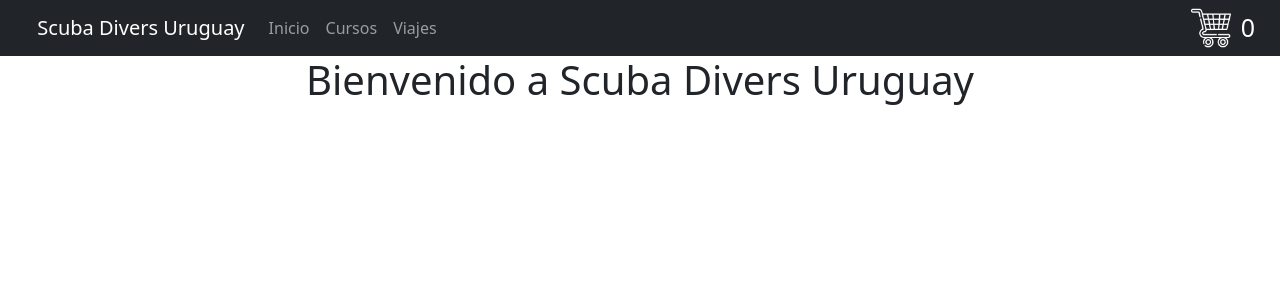
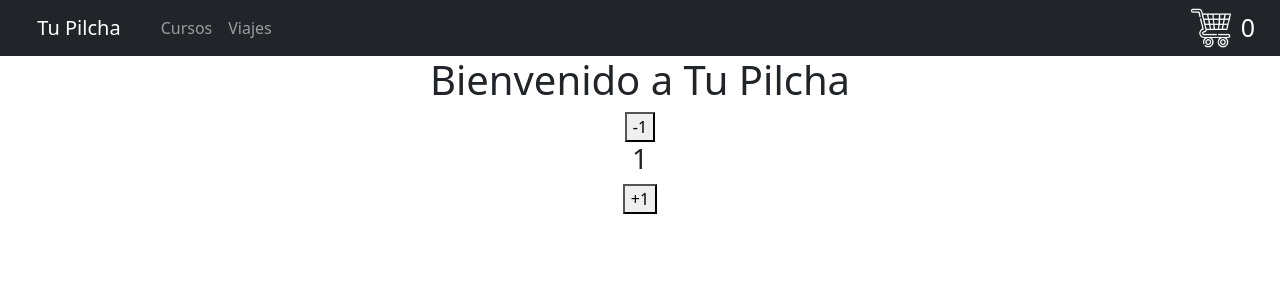
Before and after one commit to agustinpietrafesa/PF-ReactJS-Pietrafesa, a React (Create React App) app: page / in a window 1280 px wide. Shown: the top 300 px of the page. Built offline with nearby package versions, Linux system fonts and the light colour scheme.

Commit message:
segunda pre entrega

```diff
--- a/package.json
+++ b/package.json
@@ -10,6 +10,7 @@
     "react": "^18.2.0",
     "react-bootstrap": "^2.7.2",
     "react-dom": "^18.2.0",
+    "react-router-dom": "^6.11.0",
     "react-scripts": "5.0.1",
     "web-vitals": "^2.1.4"
   },
--- a/src/App.jsx
+++ b/src/App.jsx
@@ -2,12 +2,14 @@
 import 'bootstrap/dist/css/bootstrap.min.css';
 import NavbarComponent from './components/Navbar/NavBar';
 import ItemListContainer from './components/ItemListContainer/ItemListContainer';
+import ItemCount from './components/ItemCount/ItemCount';
 
 function App() {
   return (
     <div className="App">
       <NavbarComponent />
-      <ItemListContainer saludo={'Bienvenido a Scuba Divers Uruguay'}/>
+      <ItemListContainer saludo={'Bienvenido a Tu Pilcha'}/>
+      <ItemCount inicial={1} stock={10} onAdd={(cantidad)=>(console.log(cantidad))} />
     </div>
   );
 }
--- /dev/null
+++ b/src/components/ItemCount/ItemCount.jsx
@@ -0,0 +1,30 @@
+import './ItemCount.css'
+import { useState } from 'react'
+
+const ItemCount = ({stock, inicial, onAdd}) => {
+    const [cantidad, setcantidad] = useState(inicial)
+
+    const incremento = () => {
+        if(cantidad < stock){
+            setcantidad(cantidad + 1)
+        }
+    }
+
+    const decremento = () => {
+        if(cantidad > 1){
+            setcantidad(cantidad - 1)
+        }
+    }
+
+    return(
+        <div className='contador'>
+            <div className='botones'>
+                <button className='boton' onClick={decremento}>-1</button>
+                <h3 className='Total'>{cantidad}</h3>
+                <button className='boton' onClick={incremento}>+1</button>
+            </div>
+        </div>
+    )
+}
+
+export default ItemCount
--- a/src/components/Navbar/NavBar.jsx
+++ b/src/components/Navbar/NavBar.jsx
@@ -9,9 +9,9 @@
    return(
       <Navbar bg="dark" variant="dark">
         <Container>
-          <Navbar.Brand href="#home">Scuba Divers Uruguay</Navbar.Brand>
+          <Navbar.Brand href="#home">Tu Pilcha</Navbar.Brand>
           <Nav className="me-auto">
-            <Nav.Link href="#home" className='navLinks'>Inicio</Nav.Link>
+            <Nav.Link href="#home" className='navLinks'></Nav.Link>
             <Nav.Link href="#features" className='navLinks'>Cursos</Nav.Link>
             <Nav.Link href="#pricing" className='navLinks'>Viajes</Nav.Link>
           </Nav>
```
Also changed, not shown: src/assets/products.json (added, +52 -0 lines), src/components/ItemCount/ItemCount.css (added), 1 other file (tests, documents, lock files or other folders).
